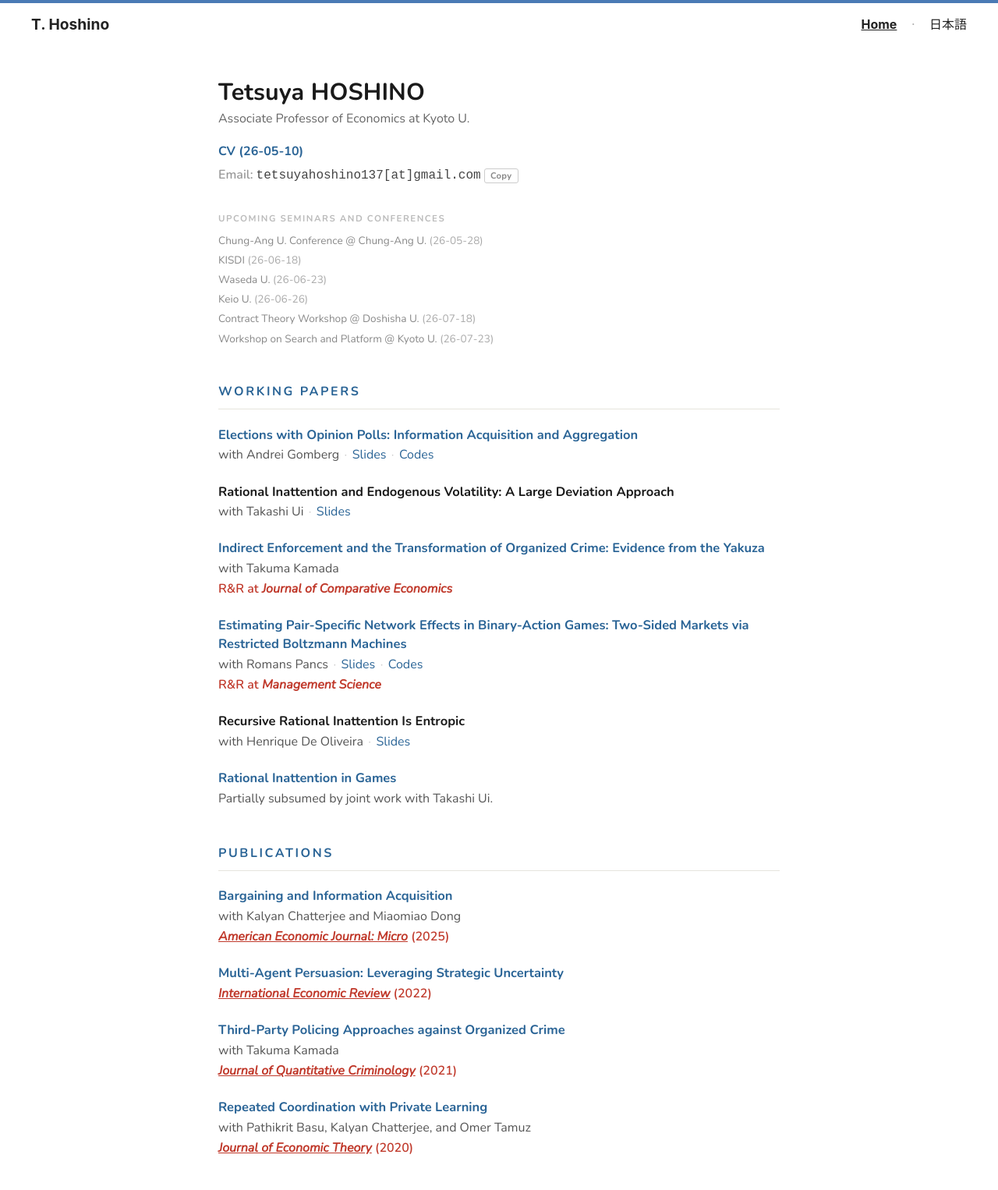
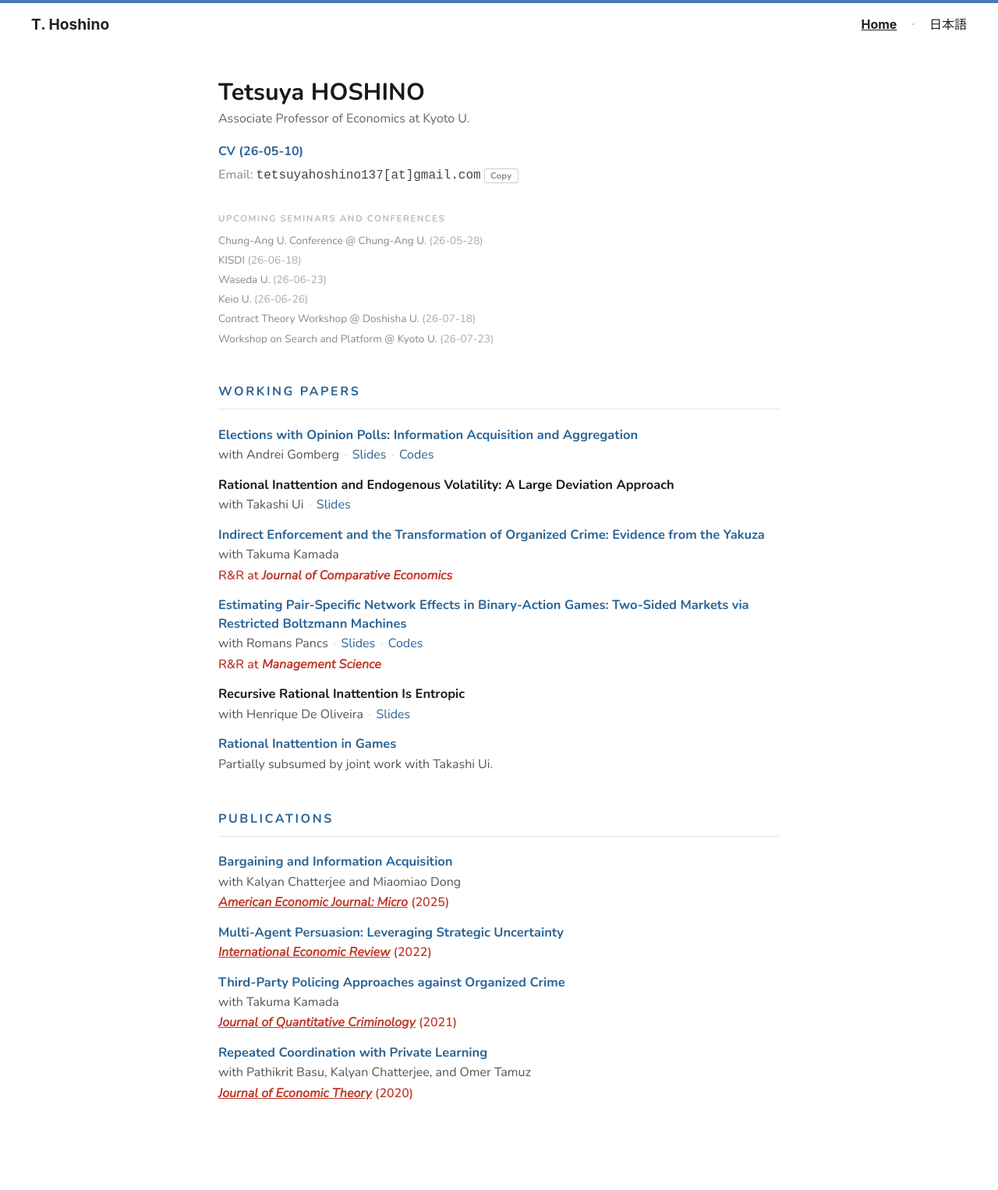
Before and after one commit to tetsuyahoshino137/tetsuyahoshino137.github.io, a Jekyll site: the page built from index.md, in a window 1280 px wide. Shown: the whole page at 78% size. Built offline with Jekyll 4.4.1, drawn with Linux system fonts in a browser that asks for light colours; after the commit the page ends 1455 px from its top, so only the background shows below that.

Commit message:
Update main.css

```diff
--- a/assets/css/main.css
+++ b/assets/css/main.css
@@ -103,7 +103,7 @@
 
 /* ===== 論文リスト（index） ===== */
 .hp-scope .paper-list { list-style: none; }
-.hp-scope .paper-list > li { margin-bottom: 1.35rem; }
+.hp-scope .paper-list > li { margin-bottom: 0.8rem; }
 .hp-scope .paper-list > li:last-child { margin-bottom: 0; }
 .hp-scope .paper-title { font-weight: 700; color: var(--color-heading); line-height: 1.45; margin-bottom: 0.1rem; }
 .hp-scope .paper-title a {
```
